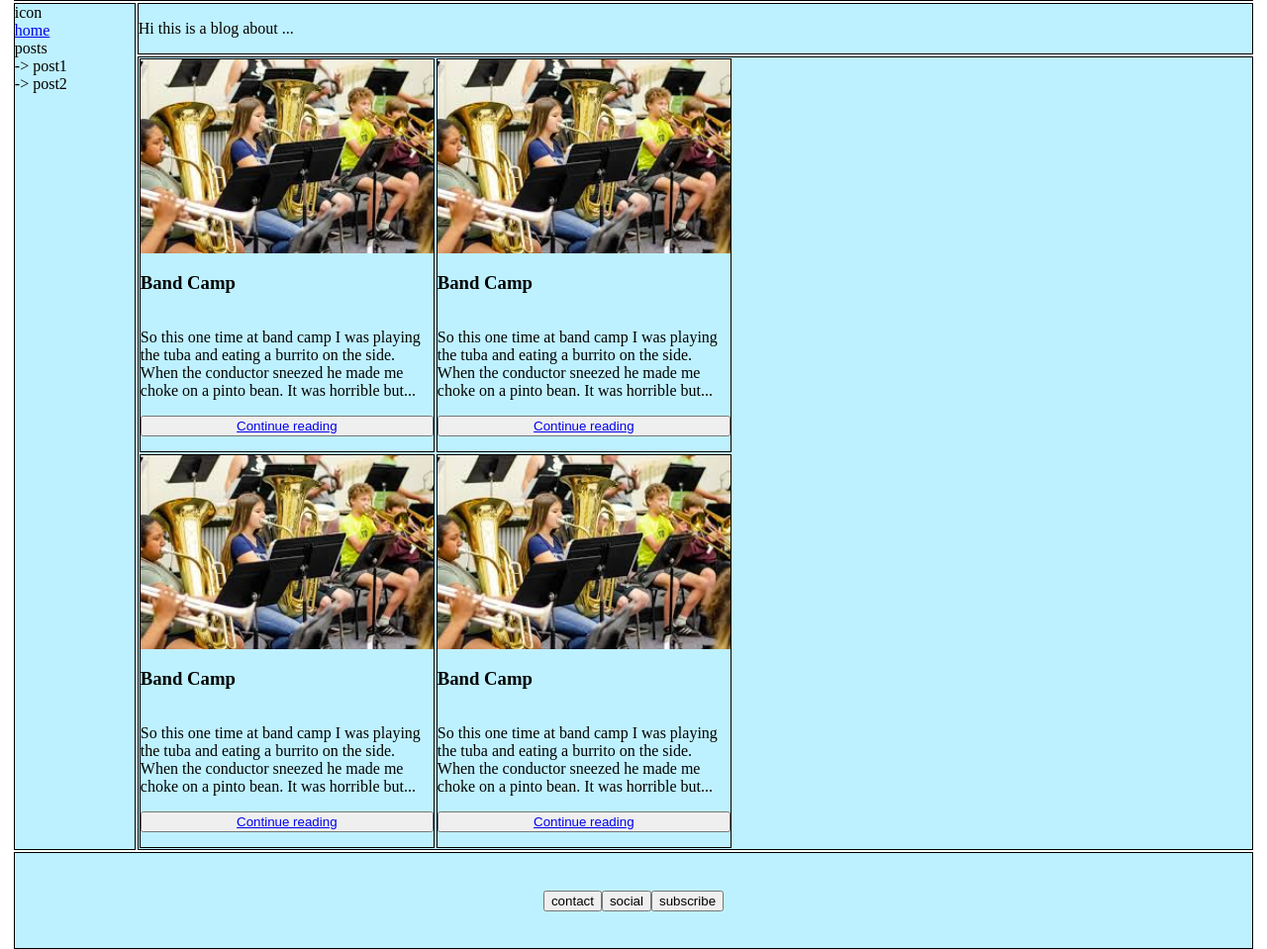
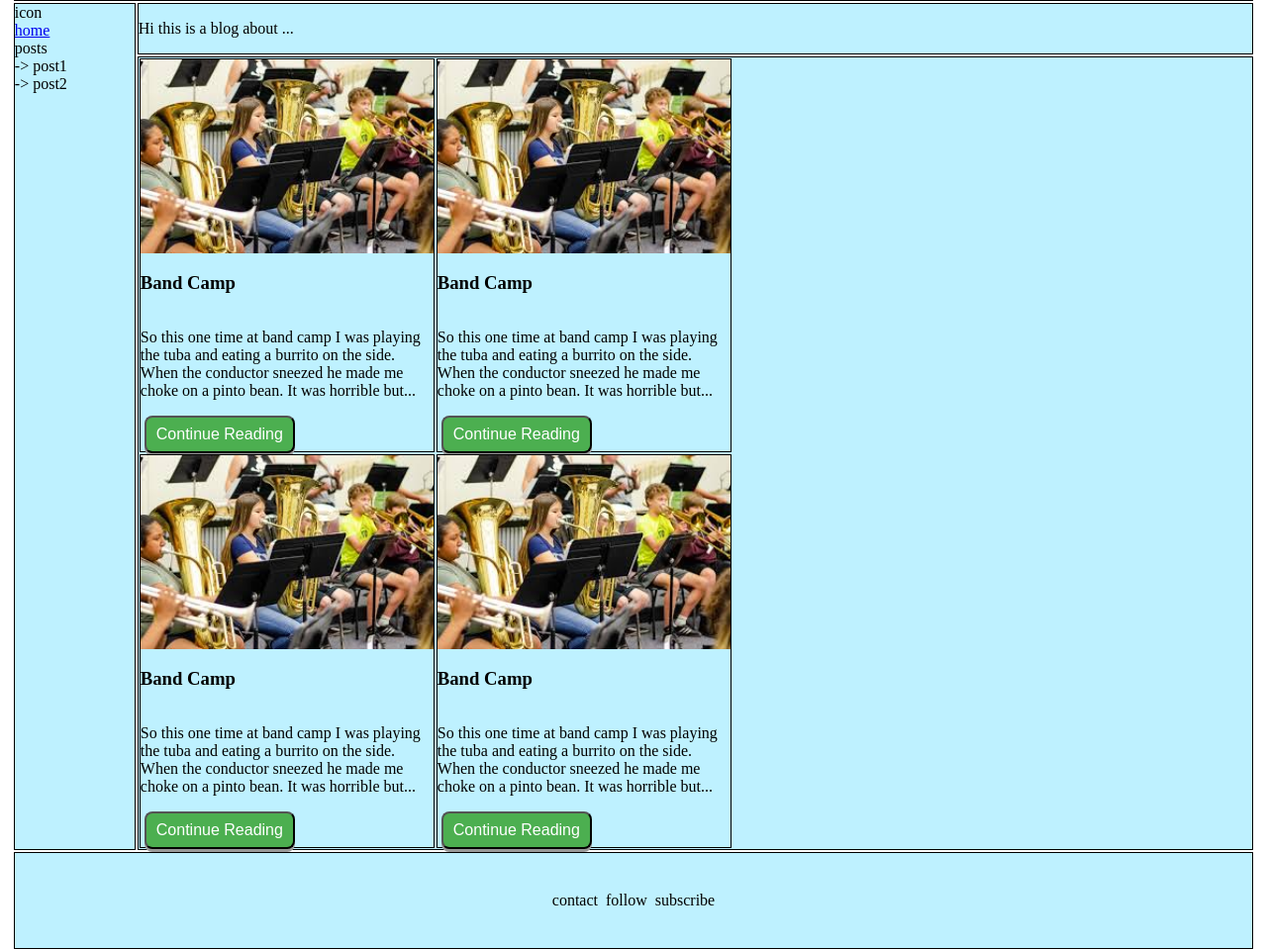
Before and after one commit to sphawley/blog, a plain HTML site: page index.html in a window 1280 px wide. Shown: the part 131-1090 px from the top of the page at 99% size. Drawn offline with Linux system fonts and the light colour scheme.

Commit message:
feat: beautified existing buttons and unbuttoned non-buttons into links

```diff
--- a/css/home.css
+++ b/css/home.css
@@ -41,7 +41,6 @@
 .recentPosts {
     grid-area: rp;
     display: grid;
-    margin: auto;
     grid-template-columns: 300px 300px;
     grid-template-rows: 400px 400px;
 }
@@ -60,3 +59,7 @@
     justify-content: flex-start;
     align-items: normal;
 }
+
+.footerItem {
+    margin: 0 4px 0 4px;
+}
--- a/css/style.css
+++ b/css/style.css
@@ -7,3 +7,24 @@
     background: rgb(190, 241, 255);
     margin: 1px;
 }
+
+.button {
+    display: inline-block;
+    margin: 0 4px 0 4px;
+    padding: 8px 10px;
+    font-size: 16px;
+    cursor: pointer;
+    text-align: center;
+    color: #fff;
+    background-color: #4CAF50;
+    border-radius: 8px;
+    box-shadow: 0 3px #999;
+  }
+
+  .button:hover {background-color: #3e8e41}
+
+  .button:active {
+    background-color: #3e8e41;
+    box-shadow: 0 0px #666;
+    transform: translateY(3px);
+  }
--- a/index.html
+++ b/index.html
@@ -11,7 +11,7 @@
 		<div class="homeContainer">
 			<div class="header box">
 				<h1>Blog Title</h1>
-				<button><a href="pages/subscribe.html">subscribe</a></button>
+				<a href="pages/subscribe.html"><button class="button">Subscribe</button></a>
 			</div>
 			<div class="sidebar box">
 				<div>icon</div>
@@ -30,9 +30,7 @@
 					<p>So this one time at band camp I was playing the tuba and eating
 						a burrito on the side. When the conductor sneezed he made me
 						choke on a pinto bean. It was horrible but...</p>
-					<button>
-						<a href="pages/post.html">Continue reading</a>
-					</button>
+					<a href="pages/post.html"><button class="button">Continue Reading</button></a>
 				</div>
 				<div class="card box">
 					<img src="images/band-camp.jpeg" alt="Brass section" />
@@ -40,9 +38,7 @@
 					<p>So this one time at band camp I was playing the tuba and eating
 						a burrito on the side. When the conductor sneezed he made me
 						choke on a pinto bean. It was horrible but...</p>
-					<button>
-						<a href="pages/post.html">Continue reading</a>
-					</button>
+					<a href="pages/post.html"><button class="button">Continue Reading</button></a>
 				</div>
 				<div class="card box">
 					<img src="images/band-camp.jpeg" alt="Brass section" />
@@ -50,9 +46,7 @@
 					<p>So this one time at band camp I was playing the tuba and eating
 						a burrito on the side. When the conductor sneezed he made me
 						choke on a pinto bean. It was horrible but...</p>
-					<button>
-						<a href="pages/post.html">Continue reading</a>
-					</button>
+					<a href="pages/post.html"><button class="button">Continue Reading</button></a>
 				</div>
 				<div class="card box">
 					<img src="images/band-camp.jpeg" alt="Brass section" />
@@ -60,15 +54,14 @@
 					<p>So this one time at band camp I was playing the tuba and eating
 						a burrito on the side. When the conductor sneezed he made me
 						choke on a pinto bean. It was horrible but...</p>
-					<button>
-						<a href="pages/post.html">Continue reading</a>
-					</button>
+
+					<a href="pages/post.html"><button class="button">Continue Reading</button></a>
 				</div>
 			</div>
 			<div class="footer box">
-				<button>contact</button>
-				<button>social</button>
-				<button>subscribe</button>
+				<div class="footerItem"><a>contact</a></div>
+				<div class="footerItem"><a>follow</a></div>
+				<div class="footerItem"><a>subscribe</a></div>
 			</div>
 		</div>
 	</body>
```
Also changed, not shown: pages/post.html (+3 -3 lines), pages/subscribe.html (+2 -2 lines).
